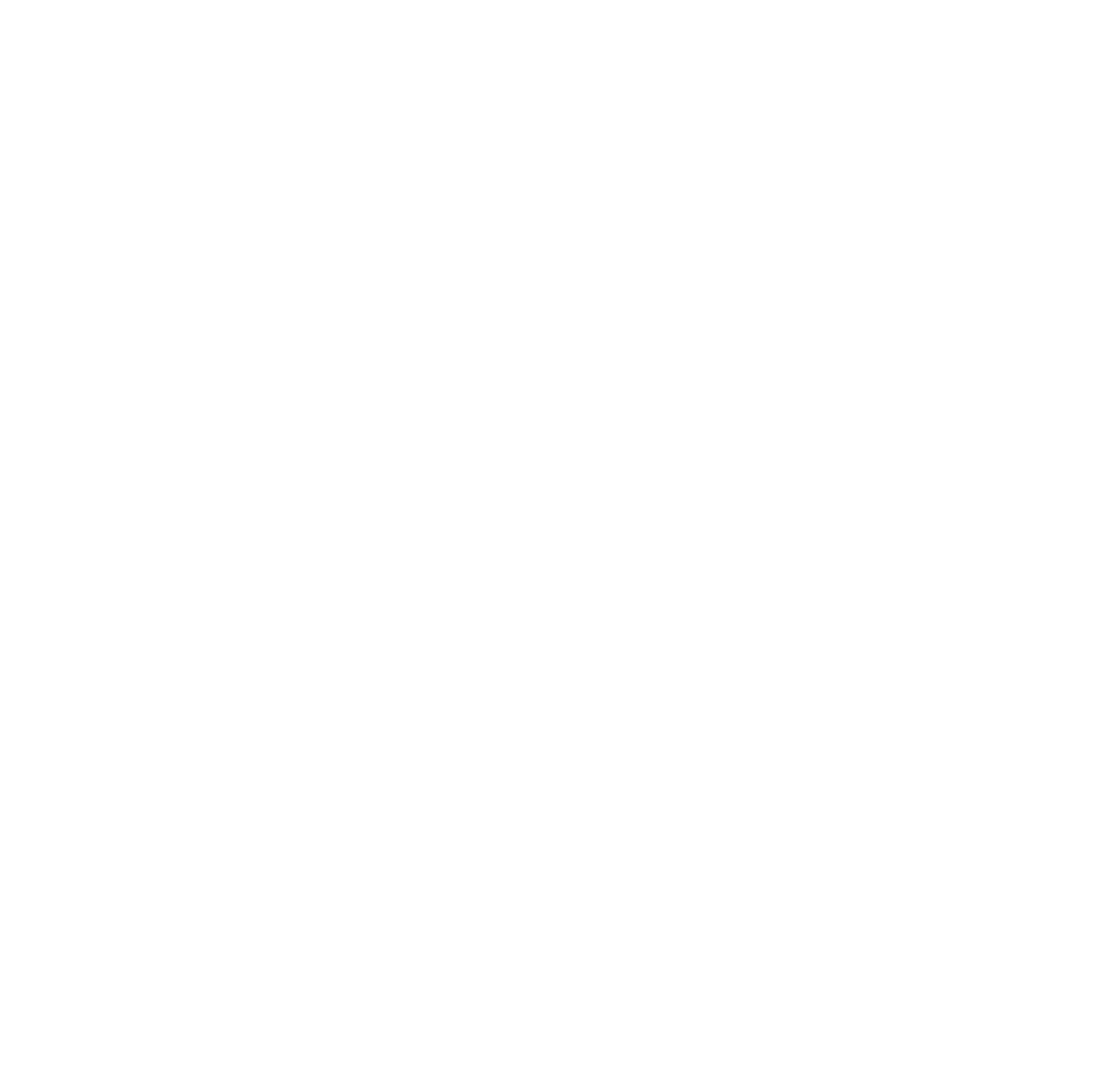
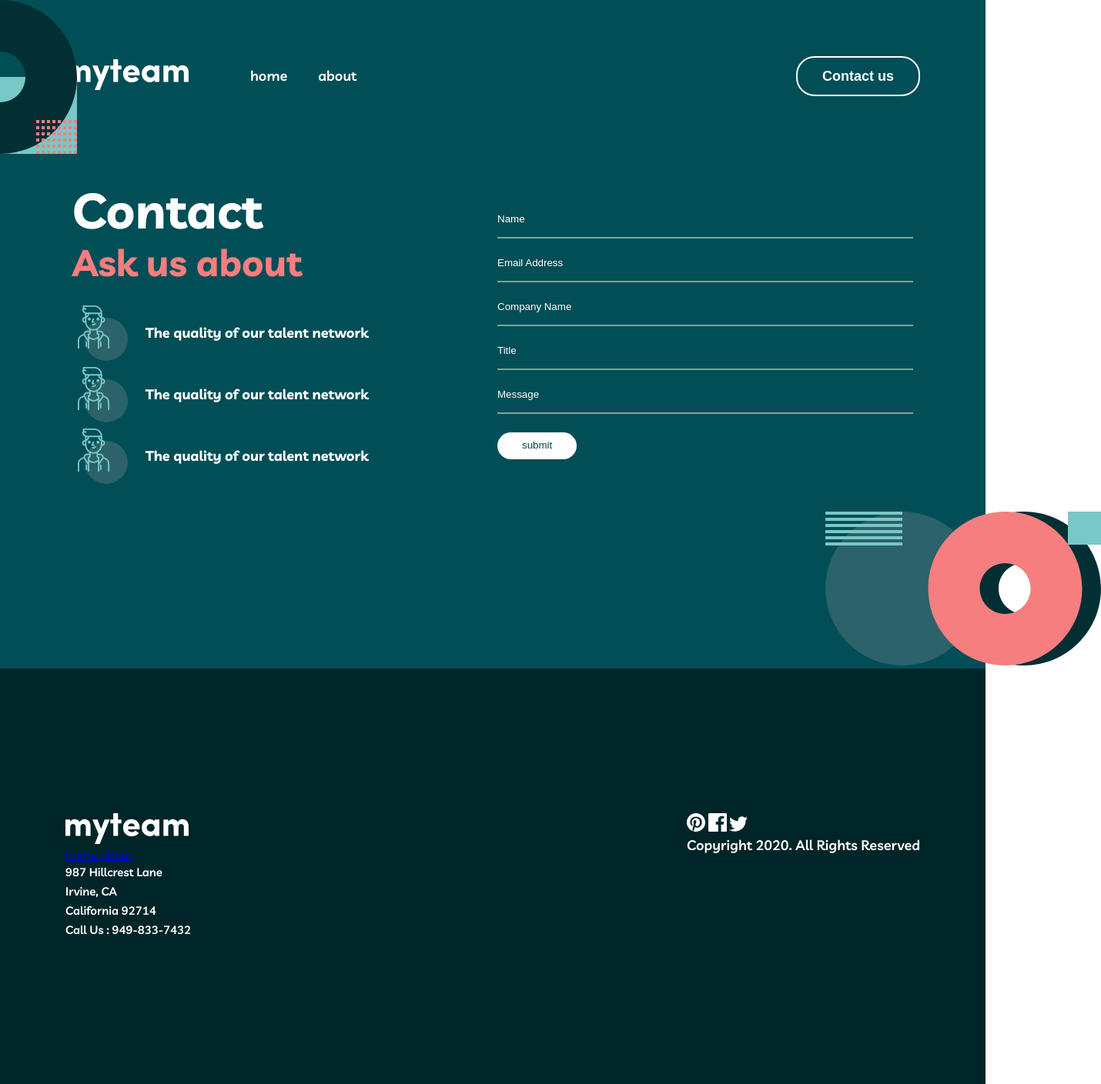
Before and after one commit to Lazizbek010/myteam-ibrohimjon, a plain HTML site: page pages/contact.html in a window 1280 px wide. Shown: the whole page at 77% size, 1430 px wide, since content can reach past the window. Before the commit the page ends 800 px from the top, so only its background shows below. Drawn offline with Linux system fonts and the light colour scheme.

Commit message:
footer ishlamayapti

```diff
--- a/pages/contact.html
+++ b/pages/contact.html
@@ -0,0 +1,114 @@
+<!DOCTYPE html>
+<html lang="en">
+<head>
+        <meta charset="UTF-8">
+        <meta name="viewport" content="width=device-width, initial-scale=1.0">
+        <title>Document</title>
+        <link rel="stylesheet" href="../css/main.min.css">
+        <link rel="stylesheet" href="../css/contact.min.css">
+</head>
+<body>
+        <header id="header">
+                <nav class="nav">
+                        <div class="container">
+                                <div class="nav__left">
+                                        <a href="" class="logo">
+                                                <img width="160px" height="40px" src="../images/logo.svg" alt="logo">
+                                        </a>
+                                        <div class="nav__links">
+                                                <a href="./index.html">home</a>
+                                                <a href="./about.html">about</a>
+                                        </div>
+                                </div>
+                                <div class="nav__right">
+                                        <button class="primary-btn">Contact us</button>
+                                        <div class="bars">
+                                                <svg width="20" height="17" viewBox="0 0 20 17" fill="none"
+                                                        xmlns="http://www.w3.org/2000/svg">
+                                                        <rect width="20" height="3" fill="white" />
+                                                        <rect y="7" width="20" height="3" fill="white" />
+                                                        <rect y="14" width="20" height="3" fill="white" />
+                                                </svg>
+
+                                        </div>
+                                </div>
+                        </div>
+                </nav>
+
+                <section class="nav2">
+                        <div class="container">
+                                <div class="nav2__left">
+                                        <div class="left-top">
+                                                <h1 class="small">Contact</h1>
+                                                <h2>Ask us about</h2>
+                                        </div>
+                                        <div class="left-bottom">
+                                                <div class="box11">
+                                                                <img src="../images/features1.svg" alt="">
+                                                                <h3>The quality of our talent network </h3>
+                                                </div>
+                                                <div class="box11">
+                                                                <img src="../images/features1.svg" alt="">
+                                                                <h3>The quality of our talent network </h3>
+                                                </div>
+                                                <div class="box11">
+                                                                <img src="../images/features1.svg" alt="">
+                                                                <h3>The quality of our talent network </h3>
+                                                </div>
+                                        </div>
+                                </div>
+                                <div class="nav2__right">
+                                        <input type="text" placeholder="Name">
+                                        <input type="text" placeholder="Email Address">
+                                        <input type="text" placeholder="Company Name">
+                                        <input type="text" placeholder="Title">
+                                        <input type="text" placeholder="Message">
+                                        <button class="submit">submit</button>
+                                </div>
+                                <div class="shape1">
+                                        <img src="../images/hero-left-shape.svg" alt="">
+                                </div>
+                                <div class="shape2">
+                                        <img src="../images/hero-right-shape.svg" alt="">
+                                </div>
+                        </div>
+                </section>
+
+                </header>
+
+
+                <footer id="footer">
+                        <div class="container">
+
+                                <div class="footer__left">
+                                        <div class="footer__left-logo">
+                                                <img src="../images/logo.svg" alt="">
+                                                <div class="nav__link">
+                                                        <a href="./index.html">home</a>
+                                                        <a href="./about.html">about</a>
+                                                </div>
+                                        </div>
+                                        <div class="footer__left-list">
+                                                <p class="description2">987  Hillcrest Lane</p>
+                                                <p class="description2">Irvine, CA</p>
+                                                <p class="description2">California 92714</p>
+                                                <p class="description2">Call Us : 949-833-7432</p>
+                                        </div>
+
+                                </div>
+
+                                <div class="footer__right">
+                                        <div class="icons">
+                                                <img src="../images/Path (1).svg" alt="">
+                                                <img src="../images/Path (2).svg" alt="">
+                                                <img src="../images/Path.svg" alt="">
+                                        </div>
+                                        <p class="description1">
+                                                Copyright 2020. All Rights Reserved
+                                        </p>
+                                </div>
+
+                        </div>
+                </footer>
+</body>
+</html>
--- a/scss/contact.scss
+++ b/scss/contact.scss
@@ -0,0 +1,146 @@
+@import './foundation/_fonts.scss';
+@import './foundation/_variables.scss';
+@import './foundation/_mixin.scss';
+@import './foundation/_base.scss';
+
+body {
+        overflow-x: hidden;
+}
+
+#header {
+        padding-bottom: 120px;
+        position: relative;
+}
+
+.nav2 {
+        margin: 120px 0;
+
+        .shape1 {
+                position: absolute;
+                top: 0px;
+                left: -100px;
+        }
+
+        .shape2 {
+                position: absolute;
+                bottom: 0px;
+                right: -150px;
+        }
+
+        .container {
+                max-width: 1112px;
+                margin: 0 auto;
+                display: flex;
+                justify-content: space-between;
+                align-items: center;
+        }
+
+        &__left {
+                display: flex;
+                flex-direction: column;
+                gap: 32px;
+
+                .left-top {
+                        display: flex;
+                        flex-direction: column;
+                        gap: 16px;
+
+                        h2 {
+                                color: $Light-Coral;
+                        }
+                }
+
+                .left-bottom {
+                        display: flex;
+                        flex-direction: column;
+                        gap: 8px;
+
+                        .box11 {
+                                display: flex;
+                                align-items: center;
+                                gap: 23px;
+                        }
+                }
+        }
+
+        &__right {
+                width: 540px;
+                display: flex;
+                flex-direction: column;
+                align-items: flex-start;
+                gap: 24px;
+
+                input {
+                        padding-bottom: 16px;
+                        width: 100%;
+                        background-color: transparent;
+                        border: none;
+                        outline: none;
+                        border-bottom: 2px solid #979797;
+                        color: $White;
+
+                        &::placeholder {
+                                background-color: transparent;
+                                color: $White;
+                        }
+                }
+
+                .submit {
+                        padding: 9px 32px 11px 32px;
+                        border: none;
+                        background-color: $White;
+                        color: $Deep-Jungle-Green;
+                        border-radius: $bor-rad;
+                }
+        }
+
+}
+
+#footer {
+        background-color: $Dark-Green;
+        padding: 48px 0;
+
+        .container {
+                max-width: 1110px;
+                margin: 0 auto;
+                display: flex;
+                justify-content: space-between;
+        }
+
+        &__left {
+                display: flex;
+                justify-content: center;
+                gap: 120px;
+
+                &-list {
+                        display: flex;
+                        align-items: flex-start;
+                        flex-direction: column;
+                }
+
+                &-logo {
+                        display: flex;
+                        flex-direction: column;
+                        gap: 25px;
+                }
+
+                .nav__link {
+                        text-decoration: none;
+                        display: flex;
+                        align-items: center;
+                        gap: 40px;
+                }
+        }
+
+        &__right {
+                display: flex;
+                flex-direction: column;
+                align-items: flex-end;
+                gap: 53.25px;
+
+                .icons {
+                        display: flex;
+                        gap: 16px;
+                }
+        }
+}
--- a/scss/foundation/_base.scss
+++ b/scss/foundation/_base.scss
@@ -24,6 +24,7 @@ body {
 
         &:hover {
                 background-color: $White;
+                color: $Midnight-Green;
         }
 }
 
```
Also changed, not shown: pages/index.html (+2 -0 lines), css/contact.min.css, css/index.min.css, css/main.min.css, images/Path (1).svg (added), images/Path (2).svg (added), images/Path.svg (added), scss/media.scss (deleted), 3 other files.
